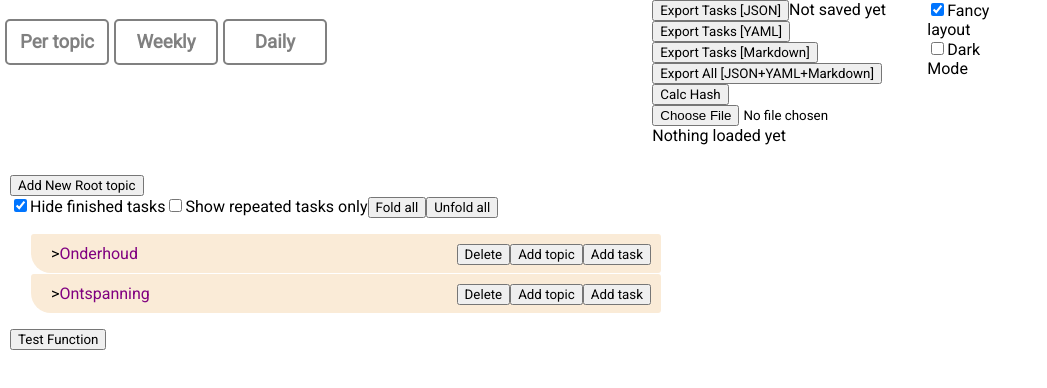
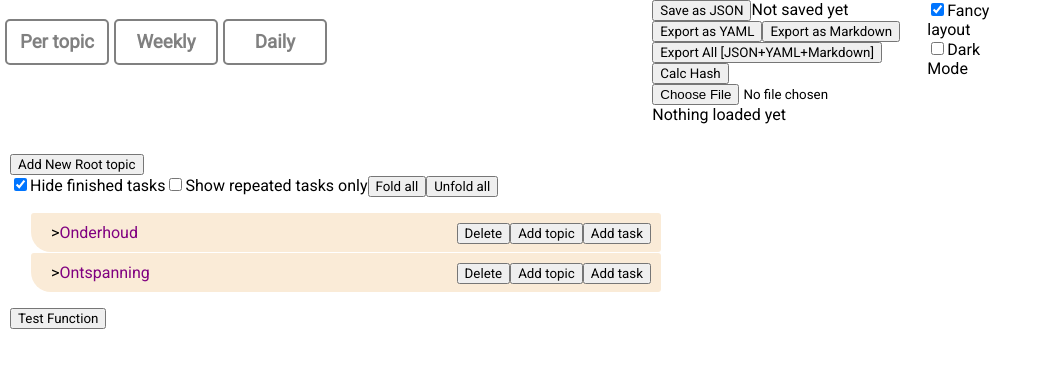
Before and after one commit to ElmoreV/TaskPlanner_javareact, a React (Create React App) app: page / in a window 1280 px wide. Shown: the top 388 px of the page, without its empty margins (0-1047 px from the left). Built offline with nearby package versions, Linux system fonts and the light colour scheme.

Commit message:
Update wording of save/export buttons

```diff
--- a/src/ImportExport.js
+++ b/src/ImportExport.js
@@ -526,11 +526,11 @@ const ImportExport = (props) => {
 
     return (
         <div>
-            <button onClick={exportjson}>Export Tasks [JSON]</button>{savedTaskHash ? (
+            <button onClick={exportjson}>Save as JSON</button>{savedTaskHash ? (
                 mutatedSinceSave ? "Unsaved changes" : "Unchanged") : "Not saved yet"}
 
-            <button onClick={exportYAML}>Export Tasks [YAML]</button>
-            <button onClick={exportMarkdown}> Export Tasks [Markdown]</button>
+            <button onClick={exportYAML}>Export as YAML</button>
+            <button onClick={exportMarkdown}> Export as Markdown</button>
             <button onClick={exportAll}> Export All [JSON+YAML+Markdown]</button>
             <button onClick={() => calculateHash(tasks, topics)}> Calc Hash </button>
             <input type="file"
```
